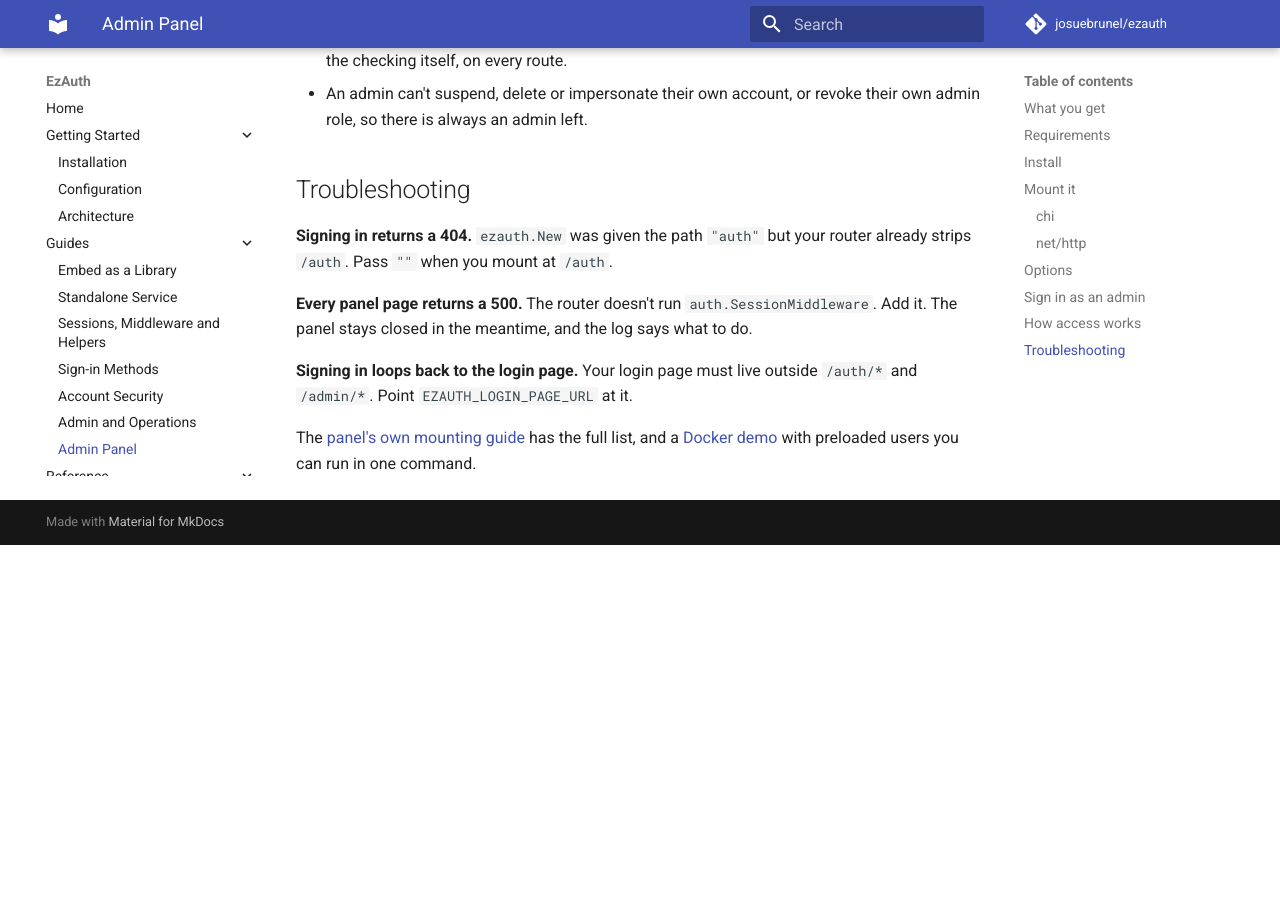
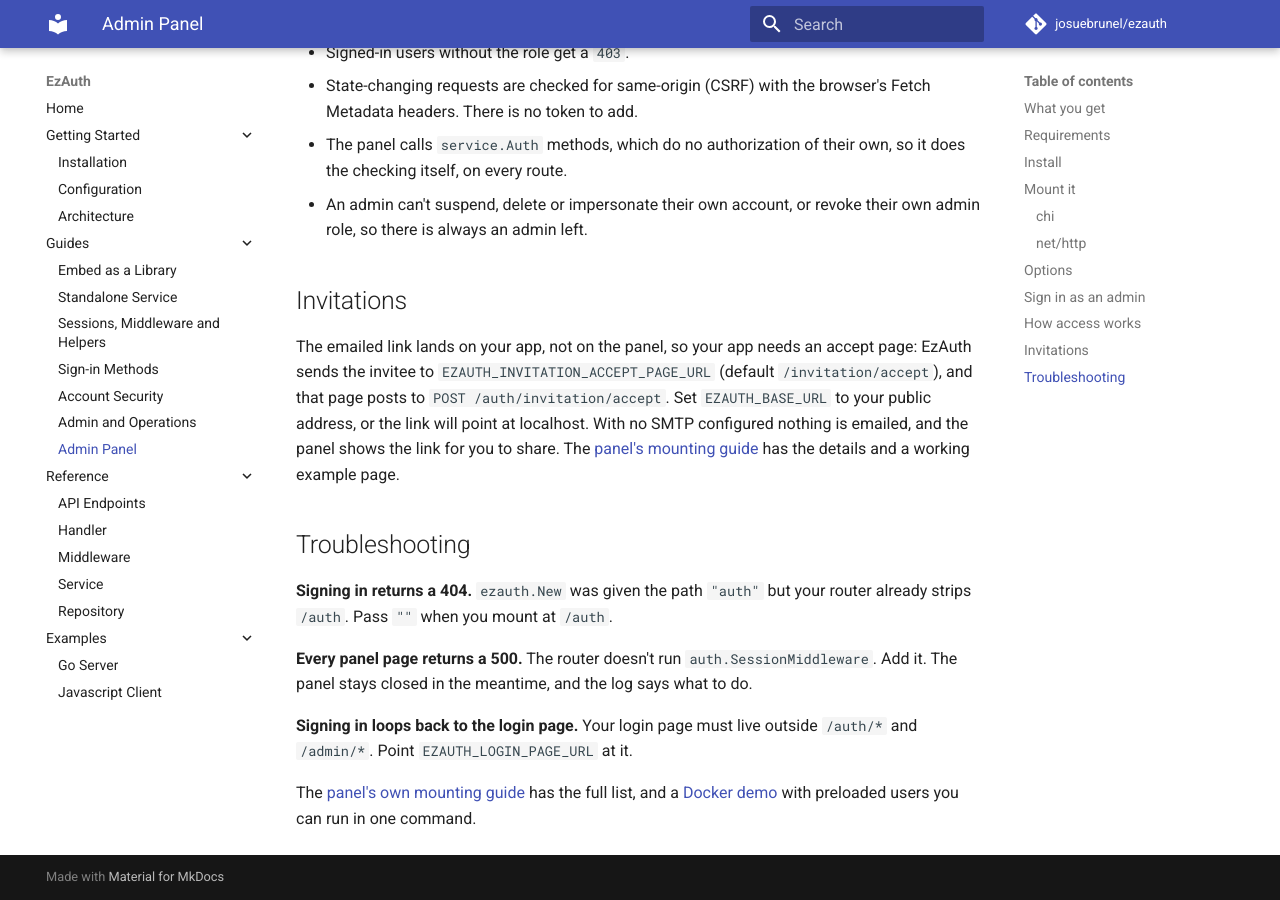
Before and after one commit to josuebrunel/ezauth, an MkDocs documentation site: the page built from docs/src/guides/admin-panel.md, in a window 1280 px wide and 900 px high, scrolled down 2588 px. Built offline with MkDocs 1.6.1 and Material for MkDocs 9.7.7, drawn with Linux system fonts in a browser that asks for light colours; comment, search, counter and statistics services are not loaded; before the commit the page ends 3133 px from its top, so only the background shows below that; some of the changed text lies outside the part shown.

Commit message:
docs: mention invitations in the admin panel docs, and v0.32.0
The panel now manages invitations, which needs the invitation methods added
in v0.32.0. Update the required version, list invitations among its features,
and note that the emailed link lands on an accept page in the app.

```diff
--- a/docs/src/guides/admin-panel.md
+++ b/docs/src/guides/admin-panel.md
@@ -6,6 +6,7 @@
 
 - **Dashboard:** user counts, a 14-day sign-ups chart and the latest activity.
 - **Users:** search, filter by status, edit a profile, suspend and reactivate, delete, impersonate, and keep admin-only notes.
+- **Invitations:** invite someone by email with the roles you pick, see who hasn't accepted yet, and resend or revoke. The invitee follows the link to an accept page in your app (see [Invitation-Based Onboarding](admin-operations.md#invitation-based-onboarding)), and the panel shows the link too, for when email isn't set up.
 - **Roles and permissions:** create and delete them, give permissions to roles, give roles to users.
 - **Audit log:** sign-ins, role changes, impersonation and deletions across all users, filterable and paged.
 
@@ -13,7 +14,7 @@
 
 ## Requirements
 
-- EzAuth **v0.31.0** or newer. The panel uses `AuditLogsAll`, `UserStats`, `UserSignups` and `UserProfileUpdate`, which arrived in that release.
+- EzAuth **v0.32.0** or newer. The panel uses `AuditLogsAll`, `UserStats`, `UserSignups` and `UserProfileUpdate` (v0.31.0), and `InvitationIssue`, `InvitationsAll` and `InvitationRevokeByID` (v0.32.0).
 - Go 1.25.4 or newer.
 - `auth.SessionMiddleware` on the router the panel is mounted on.
 
@@ -89,6 +90,10 @@
 - The panel calls `service.Auth` methods, which do no authorization of their own, so it does the checking itself, on every route.
 - An admin can't suspend, delete or impersonate their own account, or revoke their own admin role, so there is always an admin left.
 
+## Invitations
+
+The emailed link lands on your app, not on the panel, so your app needs an accept page: EzAuth sends the invitee to `EZAUTH_INVITATION_ACCEPT_PAGE_URL` (default `/invitation/accept`), and that page posts to `POST /auth/invitation/accept`. Set `EZAUTH_BASE_URL` to your public address, or the link will point at localhost. With no SMTP configured nothing is emailed, and the panel shows the link for you to share. The [panel's mounting guide](https://github.com/josuebrunel/ezauth-admin/blob/main/docs/mounting.md#invitations) has the details and a working example page.
+
 ## Troubleshooting
 
 **Signing in returns a 404.** `ezauth.New` was given the path `"auth"` but your router already strips `/auth`. Pass `""` when you mount at `/auth`.
```
Also changed, not shown: README.md (+1 -1 lines).
